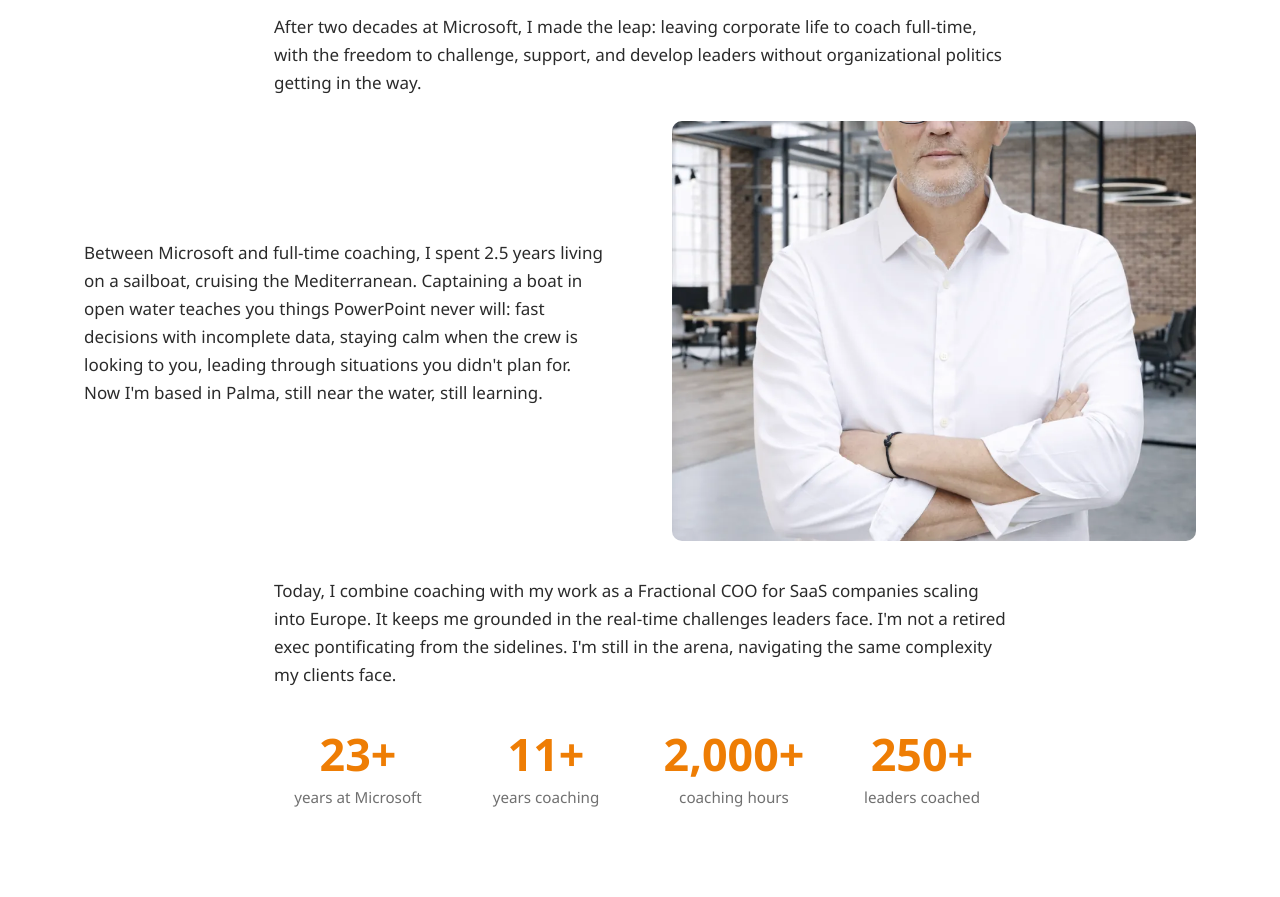
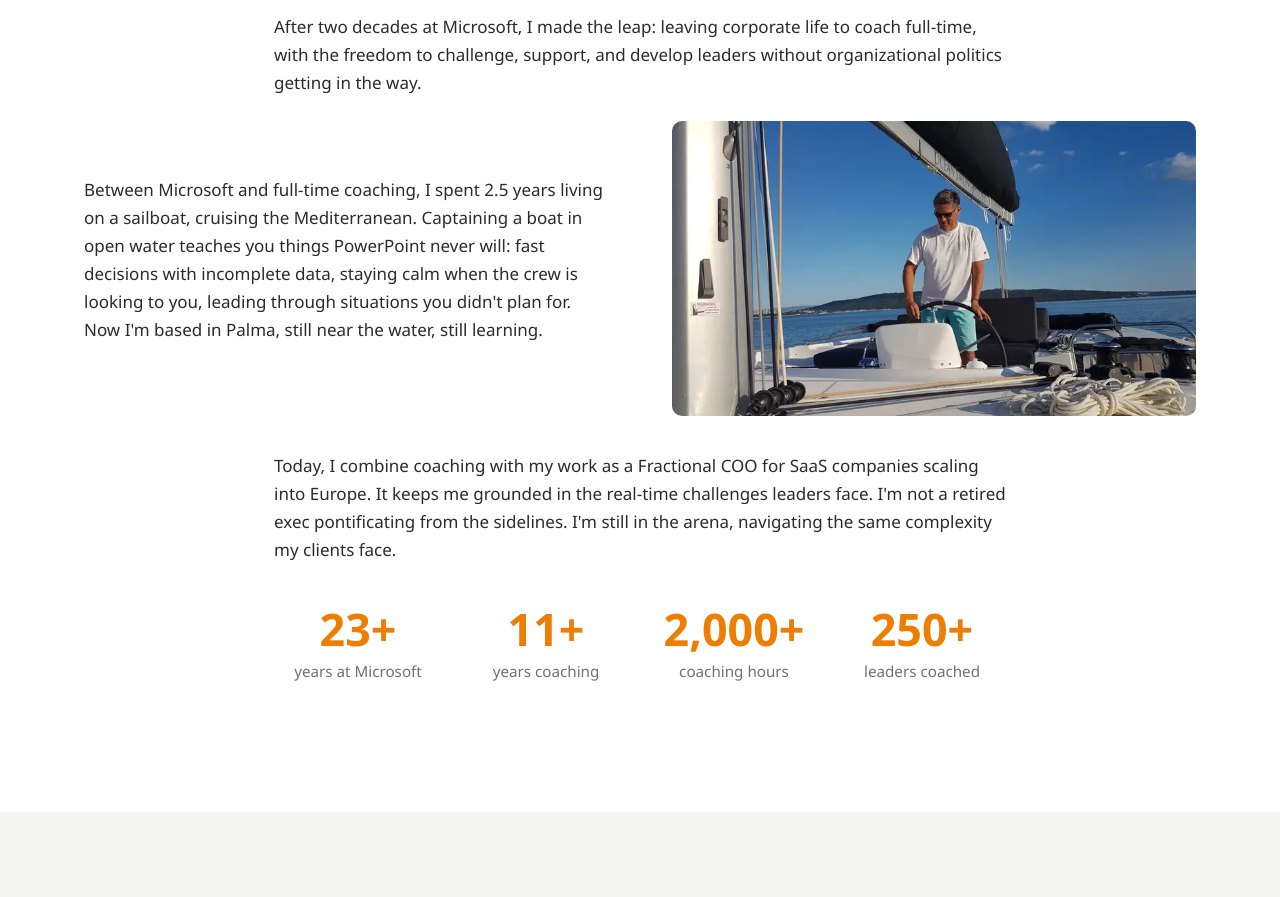
Before and after one commit to pschell-hub/J2C, a plain HTML site: page about.html in a window 1280 px wide. Shown: the part 1580-2477 px from the top of the page. Drawn offline with Linux system fonts and the light colour scheme.

Commit message:
Add café portrait, sailing photo and Gary Petersen's headshot
Taken from the live Wix site so the new pages match the original.

Co-Authored-By: Claude Opus 5.5 <noreply@anthropic.com>
Claude-Session: https://claude.ai/code/session_01Te9hAuNT8s8sHtaCy2hWVm

```diff
--- a/about.html
+++ b/about.html
@@ -66,8 +66,7 @@
       <p>Between Microsoft and full-time coaching, I spent 2.5 years living on a sailboat, cruising the Mediterranean. Captaining a boat in open water teaches you things PowerPoint never will: fast decisions with incomplete data, staying calm when the crew is looking to you, leading through situations you didn't plan for. Now I'm based in Palma, still near the water, still learning.</p>
     </div>
     <div>
-      <!-- SAILING PHOTO: replace this portrait with images/sailing.webp once the file is available -->
-      <img class="portrait story-img" src="/images/patrick-glasshall.webp" alt="Patrick" loading="lazy" width="900" height="1350" style="max-height:420px">
+      <img class="portrait story-img" src="/images/sailing.webp" alt="Patrick at the helm of his sailboat on the Mediterranean" loading="lazy" width="760" height="427">
     </div>
   </div>
 
```
Also changed, not shown: index.html (+1 -1 lines), images/clients/gary-petersen.webp, images/patrick-cafe.webp (added), images/sailing.webp (added).
